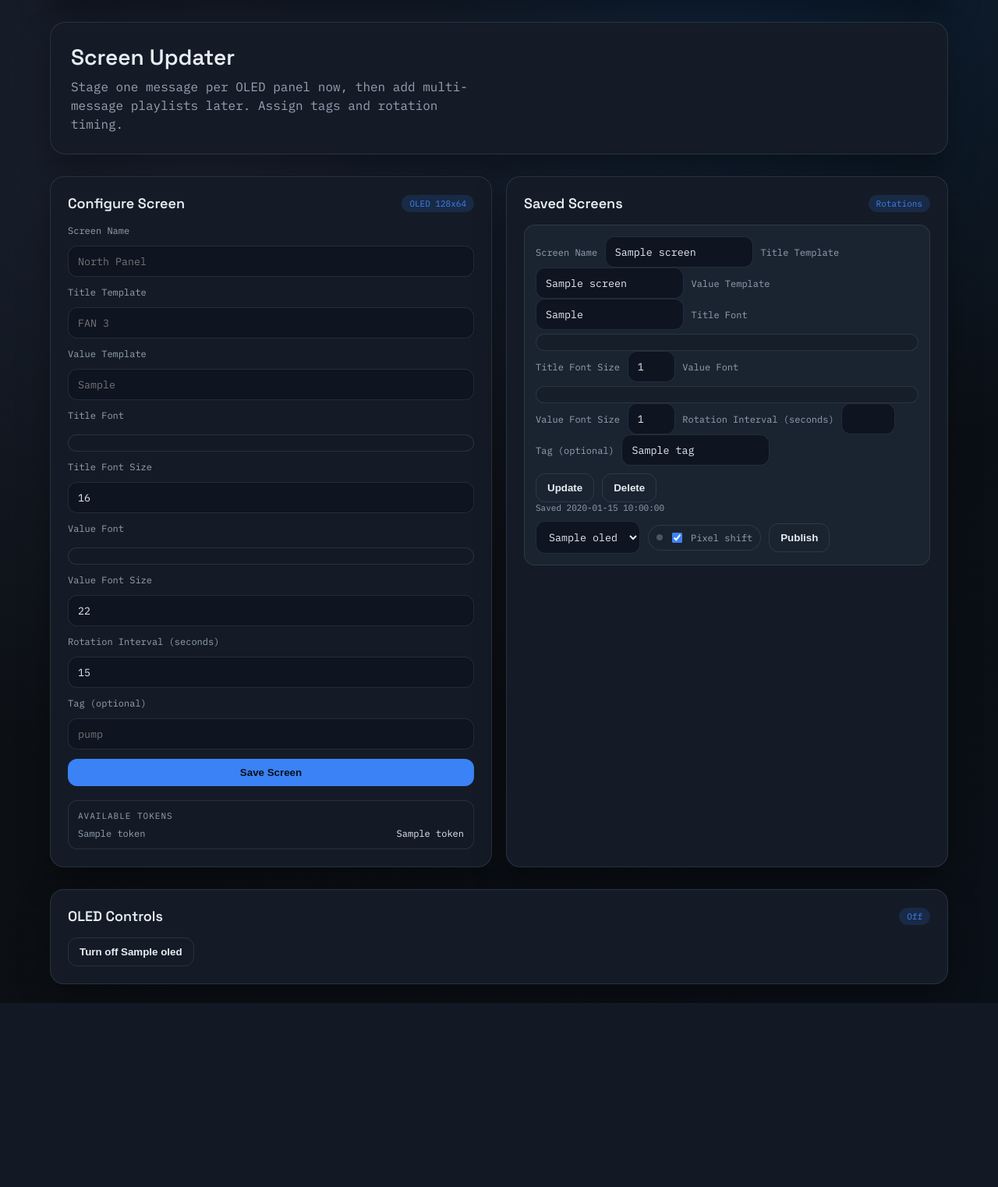
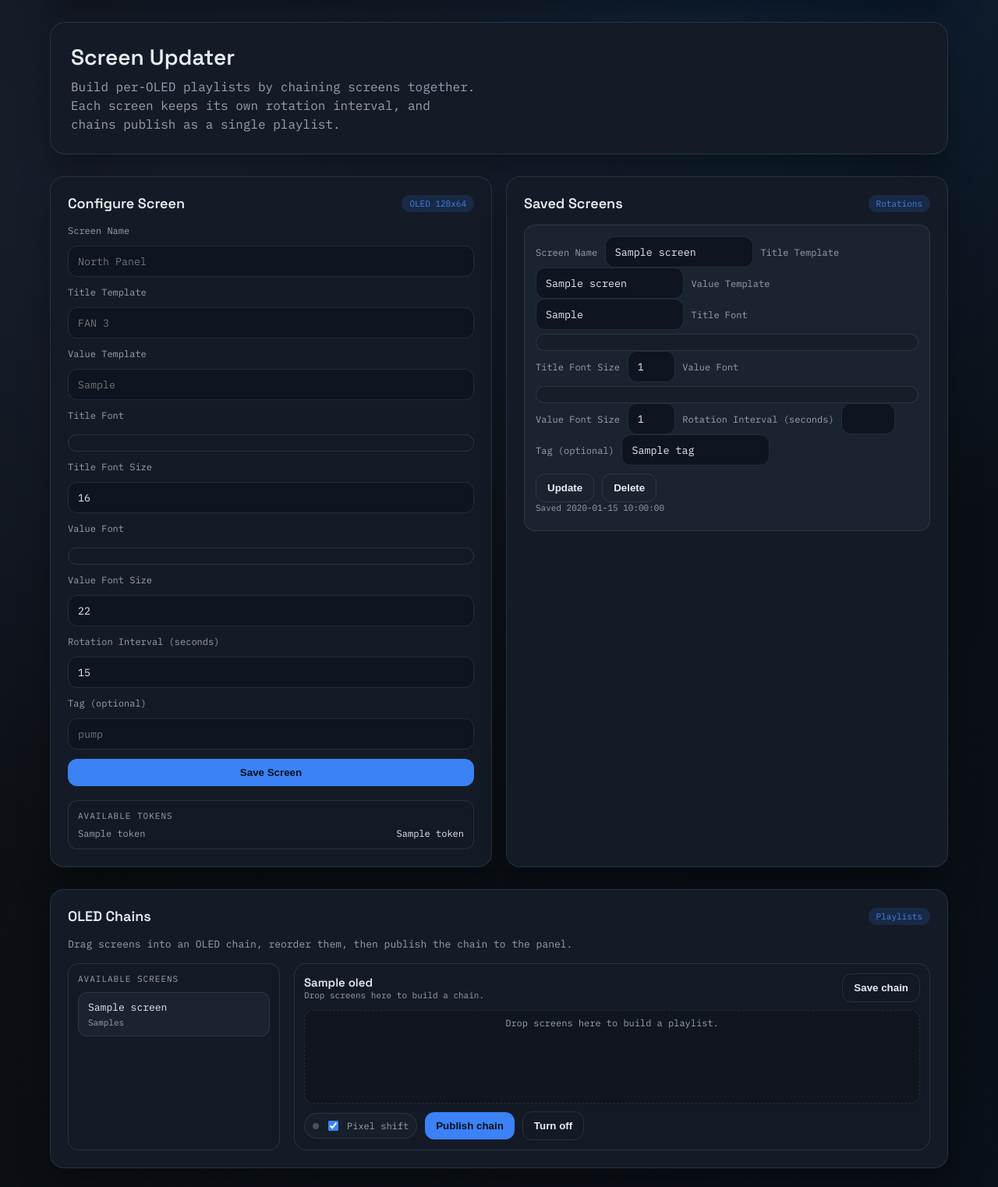
Before and after one commit to warner-family-dev/hydrox, a FastAPI app: template app/templates/screens.html in a window 1280 px wide. Shown: the part 107-1629 px from the top of the page at 78% size. Before the commit the page ends 1393 px from the top, so only its background shows below. Run offline with FastAPI, Linux system fonts and the light colour scheme; the template is opened without the code that fills it: most values are stand-ins (such as "Sample title", 1, 10 or a date in 2020); parts of the project's set-up code (start-up, migrations or seed data) failed here and were passed over.

Commit message:
feat: add oled chain playlists

```diff
--- a/app/main.py
+++ b/app/main.py
@@ -23,7 +23,7 @@
     seed_metrics_if_empty,
 )
 from app.services.oled import list_font_choices, list_oled_channels
-from app.services.oled_manager import list_token_definitions, start_oled_job, stop_oled_job
+from app.services.oled_manager import PlaylistScreen, list_token_definitions, start_oled_job, stop_oled_job
 from app.services.sensors import (
     format_temp,
     latest_sensor_readings,
@@ -187,16 +187,111 @@
             ORDER BY created_at DESC
             """
         ).fetchall()
+        chain_rows = conn.execute(
+            """
+            SELECT oc.oled_channel, oc.screen_id, oc.position,
+                   s.name, s.rotation_seconds
+            FROM oled_chains oc
+            JOIN screens s ON s.id = oc.screen_id
+            ORDER BY oc.oled_channel, oc.position
+            """
+        ).fetchall()
+    oled_channels = list_oled_channels()
+    chains: dict[int, list[dict]] = {}
+    chain_ids: dict[int, list[int]] = {oled["channel"]: [] for oled in oled_channels}
+    for row in chain_rows:
+        channel = row["oled_channel"]
+        item = {
+            "id": row["screen_id"],
+            "name": row["name"],
+            "rotation_seconds": row["rotation_seconds"],
+        }
+        chains.setdefault(channel, []).append(item)
+        chain_ids.setdefault(channel, []).append(row["screen_id"])
     return templates.TemplateResponse(
         "screens.html",
         {
             "request": request,
             "screens": [dict(row) for row in rows],
             "fonts": list_font_choices(),
-            "oled_channels": list_oled_channels(),
+            "oled_channels": oled_channels,
             "tokens": list_token_definitions(),
+            "chains": chains,
+            "chain_ids": chain_ids,
         },
     )
+
+
+def _normalize_screen_ids(raw_ids: str | None) -> list[int]:
+    if not raw_ids:
+        return []
+    parsed: list[int] = []
+    seen: set[int] = set()
+    for item in raw_ids.split(","):
+        item = item.strip()
+        if not item:
+            continue
+        try:
+            value = int(item)
+        except ValueError:
+            continue
+        if value in seen:
+            continue
+        seen.add(value)
+        parsed.append(value)
+    return parsed
+
+
+def _save_oled_chain(conn, oled_channel: int, screen_ids: list[int]) -> list[int]:
+    if not screen_ids:
+        valid_ids: list[int] = []
+    else:
+        placeholders = ", ".join("?" for _ in screen_ids)
+        rows = conn.execute(
+            f"SELECT id FROM screens WHERE id IN ({placeholders})",
+            screen_ids,
+        ).fetchall()
+        valid_set = {row["id"] for row in rows}
+        valid_ids = [screen_id for screen_id in screen_ids if screen_id in valid_set]
+    conn.execute("DELETE FROM oled_chains WHERE oled_channel = ?", (oled_channel,))
+    for position, screen_id in enumerate(valid_ids, start=1):
+        conn.execute(
+            """
+            INSERT INTO oled_chains (oled_channel, screen_id, position)
+            VALUES (?, ?, ?)
+            """,
+            (oled_channel, screen_id, position),
+        )
+    return valid_ids
+
+
+def _load_oled_chain(conn, oled_channel: int) -> list[PlaylistScreen]:
+    rows = conn.execute(
+        """
+        SELECT s.name, s.title_template, s.value_template, s.message_template,
+               s.font_family, s.font_size, s.title_font_family, s.value_font_family,
+               s.title_font_size, s.value_font_size, s.rotation_seconds
+        FROM oled_chains oc
+        JOIN screens s ON s.id = oc.screen_id
+        WHERE oc.oled_channel = ?
+        ORDER BY oc.position
+        """,
+        (oled_channel,),
+    ).fetchall()
+    screens: list[PlaylistScreen] = []
+    for row in rows:
+        screens.append(
+            PlaylistScreen(
+                title_template=row["title_template"] or row["name"] or "",
+                value_template=row["value_template"] or row["message_template"] or "",
+                title_font=row["title_font_family"] or row["font_family"] or "DejaVu Sans Mono",
+                value_font=row["value_font_family"] or row["font_family"] or "DejaVu Sans Mono",
+                title_size=int(row["title_font_size"] or 16),
+                value_size=int(row["value_font_size"] or row["font_size"] or 22),
+                rotation_seconds=int(row["rotation_seconds"] or 15),
+            )
+        )
+    return screens
 
 
 @app.post("/screens")
@@ -239,33 +334,37 @@
 
 
 @app.post("/screens/publish")
-def publish_screen_to_oled(
-    screen_id: int = Form(...),
+def publish_oled_chain(
     oled_channel: int = Form(...),
     pixel_shift: str = Form("on"),
+    screen_ids: str = Form(""),
 ):
     with get_connection() as conn:
-        row = conn.execute(
-            """
-            SELECT name, title_template, value_template, message_template, font_family, font_size,
-                   title_font_family, value_font_family, title_font_size, value_font_size
-            FROM screens
-            WHERE id = ?
-            """,
-            (screen_id,),
-        ).fetchone()
-    if not row:
+        normalized = _normalize_screen_ids(screen_ids)
+        if screen_ids is not None:
+            _save_oled_chain(conn, oled_channel, normalized)
+            conn.commit()
+        screens = _load_oled_chain(conn, oled_channel)
+    if not screens:
+        stop_oled_job(int(oled_channel))
         return RedirectResponse("/screens", status_code=303)
     start_oled_job(
         int(oled_channel),
-        row["title_template"] or row["name"] if "name" in row.keys() else "",
-        row["value_template"] or row["message_template"] or "",
-        row["title_font_family"] or row["font_family"] or "DejaVu Sans Mono",
-        row["value_font_family"] or row["font_family"] or "DejaVu Sans Mono",
-        int(row["title_font_size"] or 16),
-        int(row["value_font_size"] or row["font_size"] or 22),
+        screens,
         pixel_shift == "on",
     )
+    return RedirectResponse("/screens", status_code=303)
+
+
+@app.post("/screens/chains/update")
+def update_oled_chain(
+    oled_channel: int = Form(...),
+    screen_ids: str = Form(""),
+):
+    with get_connection() as conn:
+        normalized = _normalize_screen_ids(screen_ids)
+        _save_oled_chain(conn, oled_channel, normalized)
+        conn.commit()
     return RedirectResponse("/screens", status_code=303)
 
 
@@ -317,6 +416,7 @@
 def delete_screen(screen_id: int = Form(...)):
     with get_connection() as conn:
         conn.execute("DELETE FROM screens WHERE id = ?", (screen_id,))
+        conn.execute("DELETE FROM oled_chains WHERE screen_id = ?", (screen_id,))
         conn.commit()
     return RedirectResponse("/screens", status_code=303)
 
--- a/app/static/css/main.css
+++ b/app/static/css/main.css
@@ -608,6 +608,158 @@
   margin-top: 10px;
 }
 
+.panel__note {
+  margin: 0 0 16px 0;
+  color: var(--muted);
+  font-size: 13px;
+}
+
+.chain-layout {
+  display: grid;
+  grid-template-columns: minmax(180px, 1fr) 3fr;
+  gap: 18px;
+}
+
+.chain-library {
+  border: 1px solid var(--border);
+  border-radius: 14px;
+  padding: 12px;
+  background: rgba(20, 27, 38, 0.6);
+  display: flex;
+  flex-direction: column;
+  gap: 10px;
+}
+
+.chain-library__title {
+  font-size: 11px;
+  letter-spacing: 1px;
+  text-transform: uppercase;
+  color: var(--muted);
+}
+
+.chain-library__list {
+  display: flex;
+  flex-direction: column;
+  gap: 10px;
+}
+
+.chain-card {
+  padding: 10px 12px;
+  border-radius: 12px;
+  border: 1px solid var(--border);
+  background: var(--panel-soft);
+  cursor: grab;
+}
+
+.chain-card:active {
+  cursor: grabbing;
+}
+
+.chain-card__title {
+  font-size: 13px;
+  margin-bottom: 4px;
+}
+
+.chain-card__meta {
+  font-size: 11px;
+  color: var(--muted);
+}
+
+.chain-grid {
+  display: grid;
+  grid-template-columns: repeat(auto-fit, minmax(220px, 1fr));
+  gap: 14px;
+}
+
+.chain-panel {
+  border-radius: 16px;
+  border: 1px solid var(--border);
+  background: rgba(20, 27, 38, 0.6);
+  padding: 12px;
+  display: flex;
+  flex-direction: column;
+  gap: 10px;
+}
+
+.chain-panel__header {
+  display: flex;
+  align-items: center;
+  justify-content: space-between;
+  gap: 12px;
+}
+
+.chain-panel__header h3 {
+  margin: 0;
+  font-size: 15px;
+  font-family: "Space Grotesk", "IBM Plex Mono", sans-serif;
+}
+
+.chain-panel__sub {
+  font-size: 11px;
+  color: var(--muted);
+}
+
+.chain-list {
+  min-height: 120px;
+  display: flex;
+  flex-direction: column;
+  gap: 8px;
+  padding: 8px;
+  border-radius: 12px;
+  border: 1px dashed var(--border);
+  background: rgba(12, 16, 22, 0.4);
+}
+
+.chain-item {
+  display: flex;
+  align-items: center;
+  justify-content: space-between;
+  gap: 8px;
+  padding: 8px 10px;
+  border-radius: 10px;
+  border: 1px solid var(--border);
+  background: var(--panel);
+  cursor: grab;
+}
+
+.chain-item:active {
+  cursor: grabbing;
+}
+
+.chain-item__title {
+  font-size: 12px;
+}
+
+.chain-item__meta {
+  font-size: 11px;
+  color: var(--muted);
+}
+
+.chain-item__remove {
+  border: none;
+  background: transparent;
+  color: var(--muted);
+  cursor: pointer;
+  font-size: 16px;
+}
+
+.chain-item__remove:hover {
+  color: var(--text);
+}
+
+.chain-empty {
+  font-size: 12px;
+  color: var(--muted);
+  text-align: center;
+}
+
+.chain-panel__footer {
+  display: flex;
+  align-items: center;
+  gap: 10px;
+  flex-wrap: wrap;
+}
+
 .toggle--inline {
   align-items: center;
   gap: 8px;
@@ -859,4 +1011,8 @@
     flex-direction: column;
     align-items: flex-start;
   }
+
+  .chain-layout {
+    grid-template-columns: 1fr;
+  }
 }
--- /dev/null
+++ b/app/static/js/screens.js
@@ -0,0 +1,167 @@
+const chainForms = document.querySelectorAll('[data-chain-form]');
+const chainLists = document.querySelectorAll('[data-chain-list]');
+const libraryCards = document.querySelectorAll('[data-screen-card]');
+
+const dragState = {
+  screenId: null,
+  screenName: null,
+  screenDuration: null,
+  sourceList: null,
+  draggedItem: null,
+  sourceType: null,
+};
+
+const buildChainItem = (screenId, screenName, screenDuration) => {
+  const item = document.createElement('div');
+  item.className = 'chain-item';
+  item.setAttribute('draggable', 'true');
+  item.setAttribute('data-screen-id', screenId);
+  item.innerHTML = `
+    <div>
+      <div class="chain-item__title"></div>
+      <div class="chain-item__meta"></div>
+    </div>
+    <button class="chain-item__remove" type="button" aria-label="Remove screen">×</button>
+  `;
+  item.querySelector('.chain-item__title').textContent = screenName;
+  item.querySelector('.chain-item__meta').textContent = `${screenDuration}s`;
+  return item;
+};
+
+const syncChainIds = (list) => {
+  const form = list.closest('form');
+  if (!form) {
+    return;
+  }
+  const ids = Array.from(list.querySelectorAll('.chain-item')).map((item) => item.dataset.screenId);
+  const hidden = form.querySelector('[data-chain-ids]');
+  if (hidden) {
+    hidden.value = ids.join(',');
+  }
+};
+
+const updateEmptyState = (list) => {
+  const empty = list.querySelector('.chain-empty');
+  const hasItems = list.querySelector('.chain-item');
+  if (hasItems && empty) {
+    empty.remove();
+  } else if (!hasItems && !empty) {
+    const placeholder = document.createElement('div');
+    placeholder.className = 'chain-empty';
+    placeholder.textContent = 'Drop screens here to build a playlist.';
+    list.appendChild(placeholder);
+  }
+};
+
+const startDrag = (event, payload) => {
+  dragState.screenId = payload.screenId;
+  dragState.screenName = payload.screenName;
+  dragState.screenDuration = payload.screenDuration;
+  dragState.sourceList = payload.sourceList;
+  dragState.draggedItem = payload.draggedItem || null;
+  dragState.sourceType = payload.sourceType;
+  event.dataTransfer.effectAllowed = 'move';
+  event.dataTransfer.setData('text/plain', payload.screenId);
+};
+
+libraryCards.forEach((card) => {
+  card.addEventListener('dragstart', (event) => {
+    startDrag(event, {
+      screenId: card.dataset.screenId,
+      screenName: card.dataset.screenName,
+      screenDuration: card.dataset.screenDuration,
+      sourceType: 'library',
+    });
+  });
+});
+
+chainLists.forEach((list) => {
+  list.addEventListener('dragstart', (event) => {
+    const item = event.target.closest('.chain-item');
+    if (!item) {
+      return;
+    }
+    const meta = item.querySelector('.chain-item__meta');
+    startDrag(event, {
+      screenId: item.dataset.screenId,
+      screenName: item.querySelector('.chain-item__title')?.textContent || 'Screen',
+      screenDuration: meta ? meta.textContent.replace('s', '') : '15',
+      sourceList: list.dataset.oledChannel,
+      draggedItem: item,
+      sourceType: 'chain',
+    });
+  });
+
+  list.addEventListener('dragover', (event) => {
+    event.preventDefault();
+    event.dataTransfer.dropEffect = 'move';
+  });
+
+  list.addEventListener('drop', (event) => {
+    event.preventDefault();
+    if (!dragState.screenId) {
+      return;
+    }
+    const targetItem = event.target.closest('.chain-item');
+    const existing = Array.from(list.querySelectorAll('.chain-item')).find(
+      (item) => item.dataset.screenId === dragState.screenId
+    );
+    const sameList = dragState.sourceList === list.dataset.oledChannel;
+
+    if (dragState.sourceType === 'chain' && sameList && dragState.draggedItem) {
+      if (targetItem && targetItem !== dragState.draggedItem) {
+        list.insertBefore(dragState.draggedItem, targetItem);
+      } else {
+        list.appendChild(dragState.draggedItem);
+      }
+    } else if (!existing) {
+      const newItem = buildChainItem(
+        dragState.screenId,
+        dragState.screenName,
+        dragState.screenDuration
+      );
+      if (targetItem) {
+        list.insertBefore(newItem, targetItem);
+      } else {
+        list.appendChild(newItem);
+      }
+    }
+
+    updateEmptyState(list);
+    syncChainIds(list);
+  });
+
+  list.addEventListener('click', (event) => {
+    const removeButton = event.target.closest('.chain-item__remove');
+    if (!removeButton) {
+      return;
+    }
+    const item = removeButton.closest('.chain-item');
+    if (item) {
+      item.remove();
+      updateEmptyState(list);
+      syncChainIds(list);
+    }
+  });
+
+  updateEmptyState(list);
+  syncChainIds(list);
+});
+
+chainForms.forEach((form) => {
+  form.addEventListener('submit', () => {
+    const list = form.querySelector('[data-chain-list]');
+    if (list) {
+      syncChainIds(list);
+    }
+  });
+});
+
+document.addEventListener('dragend', () => {
+  dragState.screenId = null;
+  dragState.screenName = null;
+  dragState.screenDuration = null;
+  dragState.sourceList = null;
+  dragState.draggedItem = null;
+  dragState.sourceType = null;
+});
--- a/app/templates/screens.html
+++ b/app/templates/screens.html
@@ -3,7 +3,7 @@
 <section class="hero">
   <div>
     <h1>Screen Updater</h1>
-    <p class="lead">Stage one message per OLED panel now, then add multi-message playlists later. Assign tags and rotation timing.</p>
+    <p class="lead">Build per-OLED playlists by chaining screens together. Each screen keeps its own rotation interval, and chains publish as a single playlist.</p>
   </div>
 </section>
 
@@ -131,19 +131,6 @@
             <input type="hidden" name="screen_id" value="{{ screen.id }}" />
           </form>
           <div class="list__meta">Saved {{ screen.created_at }}</div>
-          <form class="list__actions" method="post" action="/screens/publish">
-            <input type="hidden" name="screen_id" value="{{ screen.id }}" />
-            <select class="form__input" name="oled_channel" required>
-              {% for oled in oled_channels %}
-              <option value="{{ oled.channel }}">{{ oled.label }}</option>
-              {% endfor %}
-            </select>
-            <label class="toggle toggle--inline">
-              <input type="checkbox" name="pixel_shift" checked />
-              <span>Pixel shift</span>
-            </label>
-            <button class="button button--ghost" type="submit">Publish</button>
-          </form>
         </div>
         {% endfor %}
       {% else %}
@@ -155,16 +142,64 @@
 
 <section class="panel">
   <div class="panel__header">
-    <h2>OLED Controls</h2>
-    <span class="panel__tag">Off</span>
+    <h2>OLED Chains</h2>
+    <span class="panel__tag">Playlists</span>
   </div>
-  <div class="list__actions">
-    {% for oled in oled_channels %}
-    <form method="post" action="/screens/off">
-      <input type="hidden" name="oled_channel" value="{{ oled.channel }}" />
-      <button class="button button--ghost" type="submit">Turn off {{ oled.label }}</button>
-    </form>
-    {% endfor %}
+  <p class="panel__note">Drag screens into an OLED chain, reorder them, then publish the chain to the panel.</p>
+  <div class="chain-layout">
+    <div class="chain-library">
+      <div class="chain-library__title">Available Screens</div>
+      <div class="chain-library__list">
+        {% if screens %}
+          {% for screen in screens %}
+          <div class="chain-card" draggable="true" data-screen-card data-screen-id="{{ screen.id }}" data-screen-name="{{ screen.name }}" data-screen-duration="{{ screen.rotation_seconds }}">
+            <div class="chain-card__title">{{ screen.name }}</div>
+            <div class="chain-card__meta">{{ screen.rotation_seconds }}s</div>
+          </div>
+          {% endfor %}
+        {% else %}
+          <div class="empty">Save a screen to start building playlists.</div>
+        {% endif %}
+      </div>
+    </div>
+    <div class="chain-grid">
+      {% for oled in oled_channels %}
+      <form class="chain-panel" method="post" action="/screens/chains/update" data-chain-form>
+        <input type="hidden" name="oled_channel" value="{{ oled.channel }}" />
+        <input type="hidden" name="screen_ids" value="{{ chain_ids[oled.channel]|join(',') }}" data-chain-ids />
+        <div class="chain-panel__header">
+          <div>
+            <h3>{{ oled.label }}</h3>
+            <div class="chain-panel__sub">Drop screens here to build a chain.</div>
+          </div>
+          <button class="button button--ghost" type="submit">Save chain</button>
+        </div>
+        <div class="chain-list" data-chain-list data-oled-channel="{{ oled.channel }}">
+          {% if chains.get(oled.channel) %}
+            {% for item in chains.get(oled.channel) %}
+            <div class="chain-item" draggable="true" data-screen-id="{{ item.id }}">
+              <div>
+                <div class="chain-item__title">{{ item.name }}</div>
+                <div class="chain-item__meta">{{ item.rotation_seconds }}s</div>
+              </div>
+              <button class="chain-item__remove" type="button" aria-label="Remove screen">×</button>
+            </div>
+            {% endfor %}
+          {% else %}
+            <div class="chain-empty">Drop screens here to build a playlist.</div>
+          {% endif %}
+        </div>
+        <div class="chain-panel__footer">
+          <label class="toggle toggle--inline">
+            <input type="checkbox" name="pixel_shift" checked />
+            <span>Pixel shift</span>
+          </label>
+          <button class="button" type="submit" formaction="/screens/publish">Publish chain</button>
+          <button class="button button--ghost" type="submit" formaction="/screens/off">Turn off</button>
+        </div>
+      </form>
+      {% endfor %}
+    </div>
   </div>
 </section>
 <script>
@@ -210,4 +245,5 @@
     });
   });
 </script>
+<script src="/static/js/screens.js"></script>
 {% endblock %}
```
Also changed, not shown: app/db.py (+12 -0 lines), app/services/oled.py (+8 -0 lines), app/services/oled_manager.py (+62 -28 lines), CHANGELOG.md.
